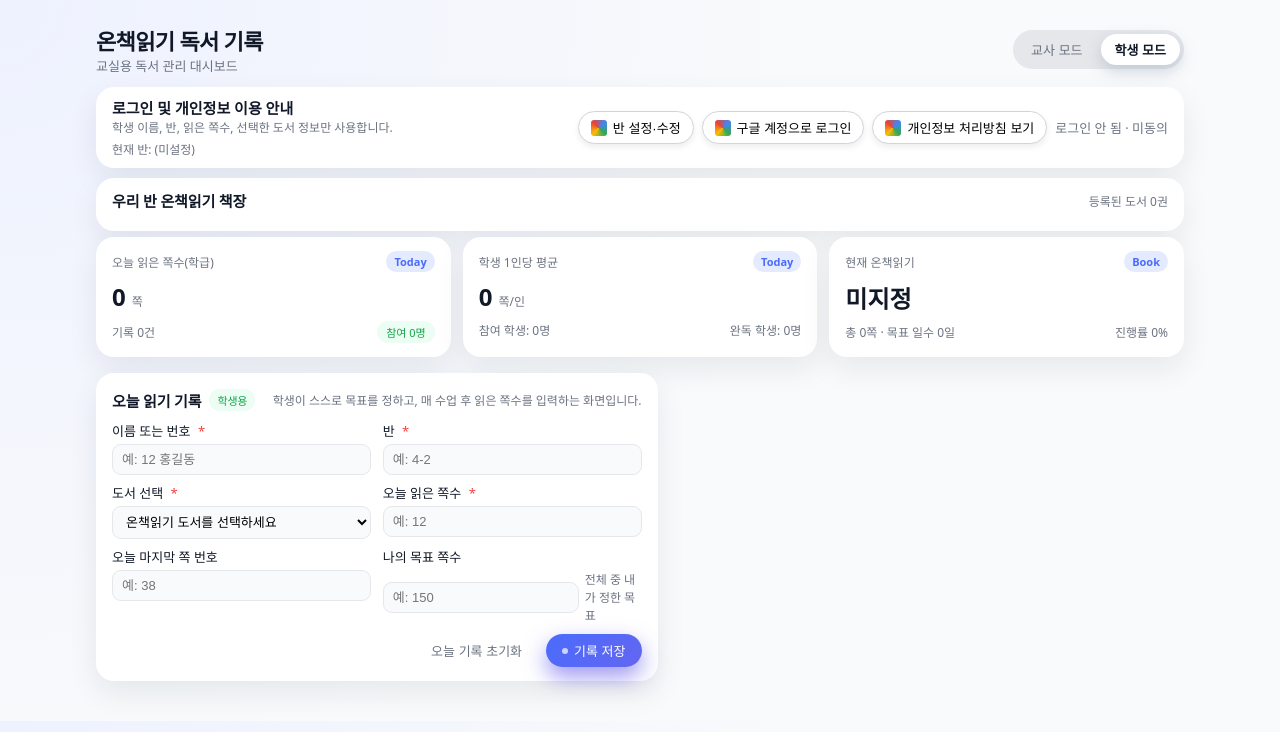
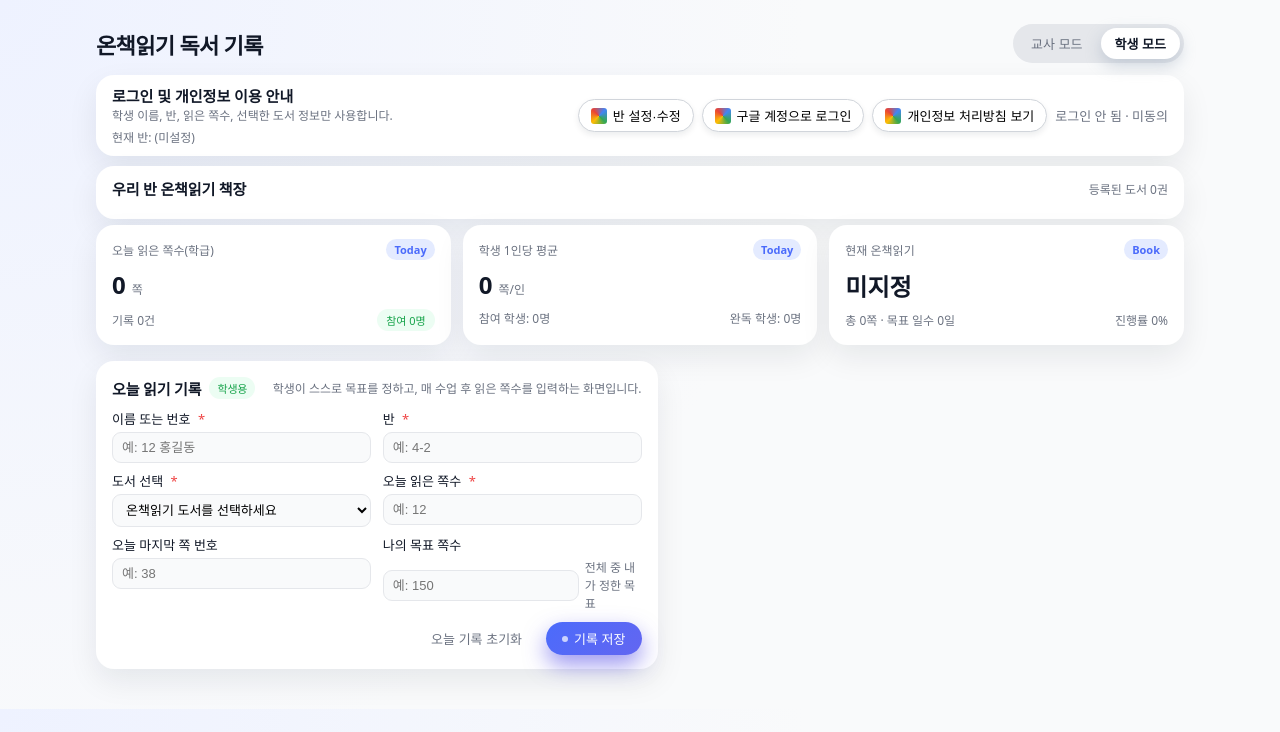
Before and after one commit to junsyoutu1212-glitch/---, a website: page public/index.html in a window 1280 px wide. Drawn offline with Linux system fonts and the light colour scheme; no server answers; a web font is replaced by a local one.

Commit message:
Update index.html

```diff
--- a/public/index.html
+++ b/public/index.html
@@ -700,7 +700,6 @@
             <div class="brand">
                 <div>
                     <div class="brand-text-main">온책읽기 독서 기록</div>
-                    <div class="brand-text-sub">교실용 독서 관리 대시보드</div>
                 </div>
             </div>
 
@@ -872,7 +871,8 @@
                         <div class="form-group" style="grid-column:1 / -1;">
                             <label>네이버 도서 검색</label>
                             <div class="inline" style="gap:8px;">
-                                <input id="naver-book-search-input" type="text" placeholder="도서 제목으로 검색" style="flex:1;" />
+                                <input id="naver-book-search-input" type="text" placeholder="도서 제목으로 검색"
+                                    style="flex:1;" />
                                 <button class="btn btn-primary" type="button" id="naver-book-search-btn">
                                     <span class="dot"></span>
                                     검색
@@ -964,7 +964,8 @@
                         <div class="form-group">
                             <label>나의 목표 쪽수</label>
                             <div class="inline">
-                                <input id="target-pages-input" type="number" min="0" placeholder="예: 150" style="flex:1;" />
+                                <input id="target-pages-input" type="number" min="0" placeholder="예: 150"
+                                    style="flex:1;" />
                                 <span>전체 중 내가 정한 목표</span>
                             </div>
                         </div>
@@ -1570,8 +1571,8 @@
                 const progress = totalPagesBook ? Math.min(100, Math.round((Number(rec.total_pages) / totalPagesBook) * 100)) : 0;
                 const status =
                     progress >= 100 ? "완독" :
-                    progress >= 80 ? "거의 완독" :
-                    "읽는 중";
+                        progress >= 80 ? "거의 완독" :
+                            "읽는 중";
 
                 totalToday += Number(rec.today_pages || 0);
                 studentSet.add(rec.student_name + "|" + rec.class_name);
```
